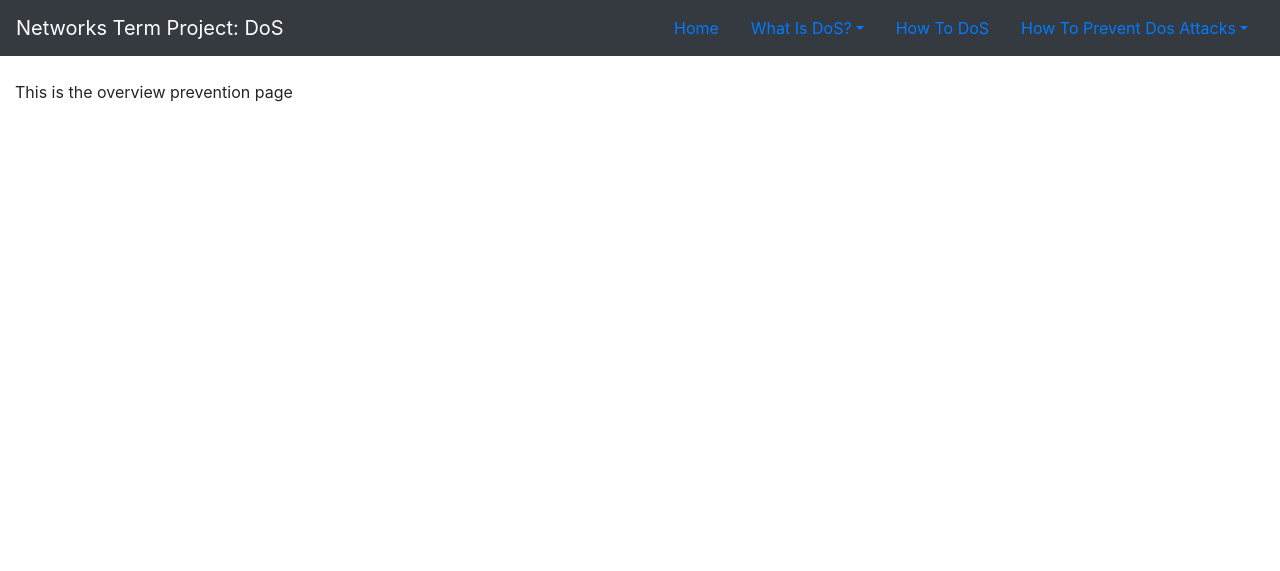
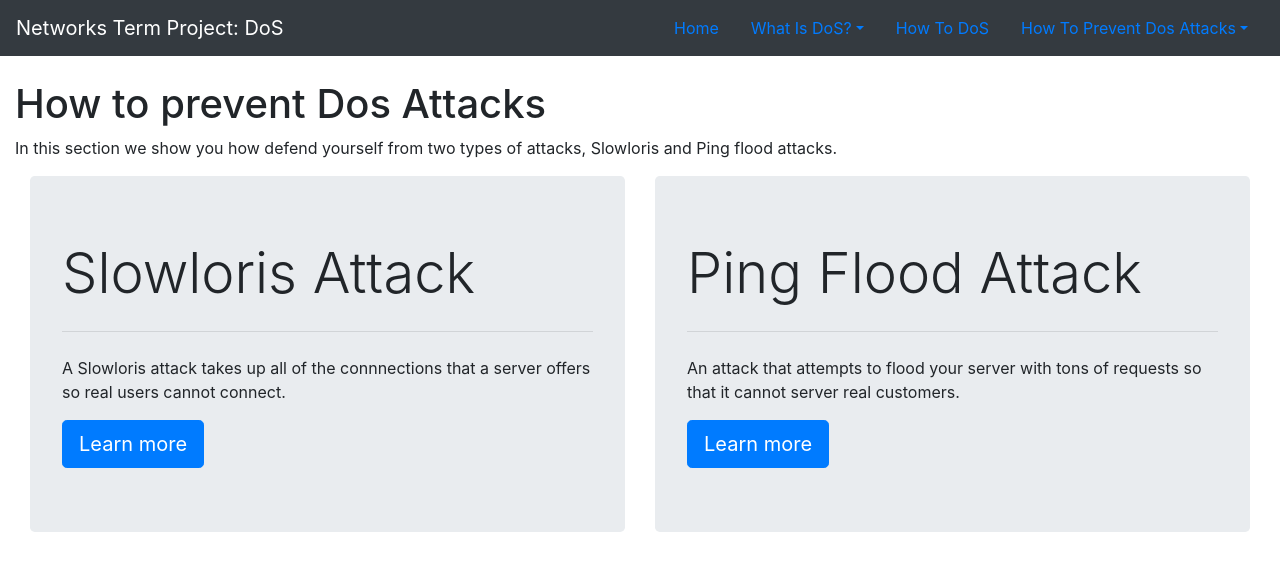
Before and after one commit to HuntJSparra/NCFNetworksDoS, a Flask app: page /how-to-stop-dos in a window 1280 px wide. Shown: the top 571 px of the page. Run offline with Flask 2, Linux system fonts and the light colour scheme; some libraries are stand-ins or nearby versions.

Commit message:
Overview page complete

```diff
--- a/templates/how-to-stop-dos/how-to-stop-dos.html
+++ b/templates/how-to-stop-dos/how-to-stop-dos.html
@@ -13,7 +13,30 @@
 
   <br>
   <div class="container-fluid">
-  	<p> This is the overview prevention page</p>
+  	<h1>How to prevent Dos Attacks</h1>
+  	<p>In this section we show you how defend yourself from two types of attacks, Slowloris and Ping flood attacks.</p>
+
+  	<div class="container-fluid">
+    <div class="row">
+      <div class="col-sm" style="display:flex">
+        <div class="jumbotron">
+          <h1 class="display-4">Slowloris Attack</h1>
+          <hr class="my-4">
+          <p>A Slowloris attack takes up all of the connnections that a server offers so real users cannot connect.</p>
+          <a class="btn btn-primary btn-lg" href="/how-to-stop-dos/slow-loris" role="button">Learn more</a>
+        </div>
+      </div>
+      <div class="col-sm" style="display:flex">
+        <div class="jumbotron">
+          <h1 class="display-4">Ping Flood Attack</h1>
+          <hr class="my-4">
+          <p>An attack that attempts to flood your server with tons of requests so that it cannot server real customers.</p>
+          <a class="btn btn-primary btn-lg" href="/how-to-stop-dos/ping-flood" role="button">Learn more</a>
+        </div>
+      </div>
+    </div>
+  </div>
+
   </div>
 </html>
 <script>
```
